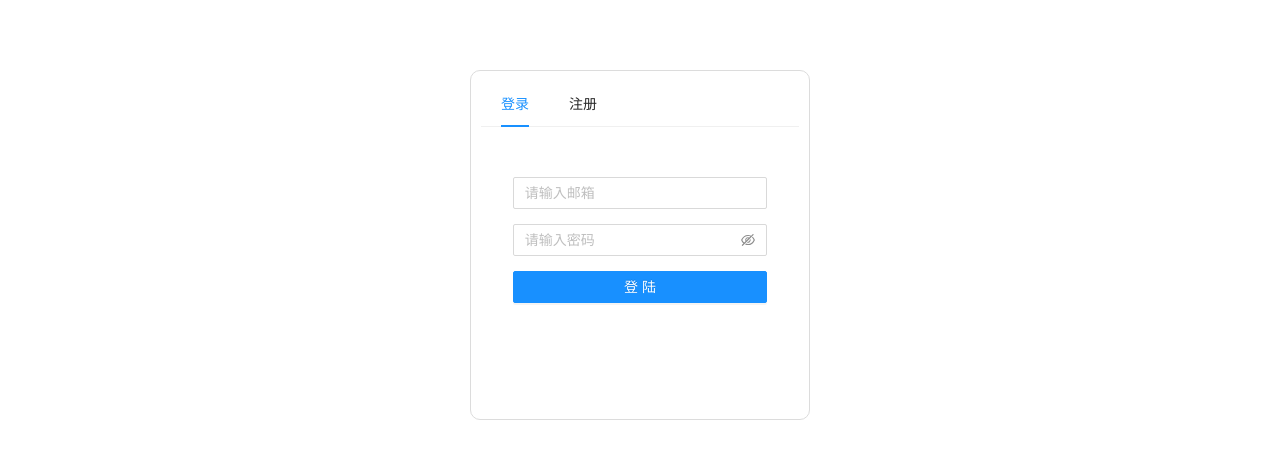
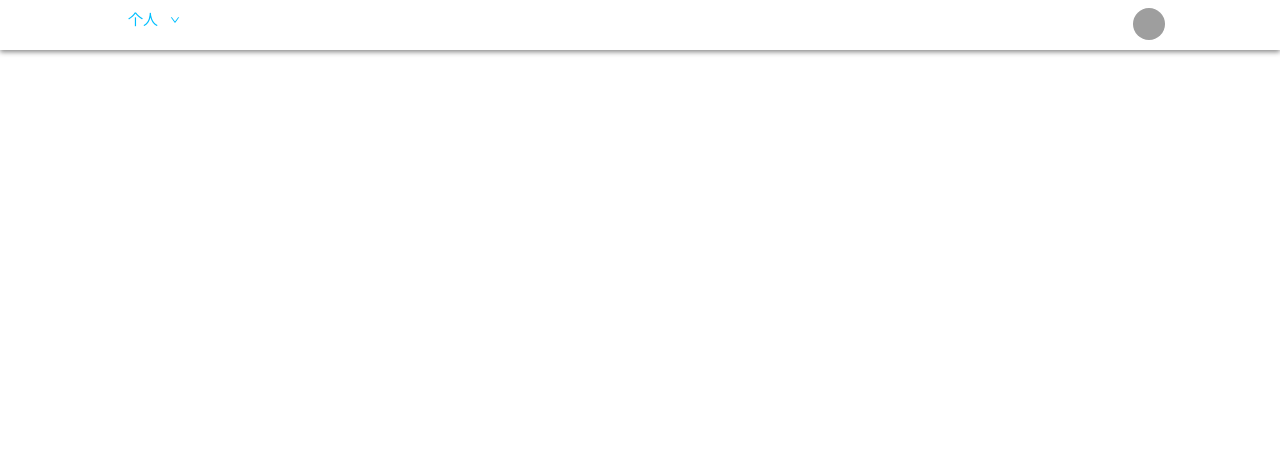
Before and after one commit to 1578536879/bookkeeping-web, a React (Create React App) app: page /#/home in a window 1280 px wide. Shown: the top 458 px of the page. Built offline with nearby package versions, Linux system fonts and the light colour scheme; grey boxes are pictures that could not be loaded.

Commit message:
主页导航栏、路由设置

```diff
--- a/package.json
+++ b/package.json
@@ -1,8 +1,9 @@
 {
   "name": "bookkeeping-web",
-  "version": "0.1.0",
+  "version": "0.0.1",
   "private": true,
   "dependencies": {
+    "@ant-design/icons": "^4.0.5",
     "@testing-library/jest-dom": "^4.2.4",
     "@testing-library/react": "^9.3.2",
     "@testing-library/user-event": "^7.1.2",
--- a/src/component/login/login.jsx
+++ b/src/component/login/login.jsx
@@ -14,20 +14,26 @@ export default class Login extends Component{
         this.login = this.login.bind(this)
     }
 
-    emailChange(e){
+    emailChange = (e) =>{
         this.setState({
             email: e.target.value
         })
     }
 
-    passwordChange(e){
+    passwordChange = (e) =>{
         this.setState({
             password: e.target.value
         })
     }
 
     login(){
-        console.log(this.state)
+        console.log(this.props)
+        this.props.history.push({
+            pathname: '/home',
+            query: {
+                data: '123124'
+            }
+        })
     }
 
     render(){
--- a/src/index.js
+++ b/src/index.js
@@ -1,17 +1,19 @@
 import React from 'react';
 import ReactDOM from 'react-dom';
 import './index.css';
-import App from './pages/App/App';
-import * as serviceWorker from './serviceWorker';
+// import App from './pages/App/App';
+// import * as serviceWorker from './serviceWorker';
+import Router from './router'
 
 ReactDOM.render(
   // <React.StrictMode>
-    <App />,
+    // <App />,
   // </React.StrictMode>,
+  <Router/>,
   document.getElementById('root')
 );
 
 // If you want your app to work offline and load faster, you can change
 // unregister() to register() below. Note this comes with some pitfalls.
 // Learn more about service workers: https://bit.ly/CRA-PWA
-serviceWorker.unregister();
+// serviceWorker.unregister();
--- /dev/null
+++ b/src/pages/home/home.css
@@ -0,0 +1,39 @@
+page{
+    background-color: F5F5F5;
+}
+
+.header{
+    background-color: white;
+    box-shadow: 0px 2px 5px #888888;
+    height: 50px;
+    line-height: 40px;
+    padding-left: 10%;
+}
+
+.groups-col{
+    font-size: 15px;
+    color: deepskyblue;
+}
+
+.groups-col span{
+    cursor: pointer;
+}
+
+.avater-col{
+    padding-top: 8px;
+    padding-right: 10%;
+}
+
+.avater{
+    float: right;
+    width: 40px;
+    cursor: pointer;
+}
+
+.menu{
+    min-width: 100px;
+}
+
+.choose{
+    cursor: pointer;
+}
--- /dev/null
+++ b/src/pages/home/home.jsx
@@ -0,0 +1,83 @@
+import React, {Component} from 'react'
+import './home.css'
+import {Menu, Dropdown, Row, Col, Avatar,Popover} from 'antd'
+import {DownOutlined } from '@ant-design/icons'
+
+class Home extends Component{
+    constructor(props){
+        super(props)
+        // eslint-disable-next-line no-this-before-super
+        this.state = {
+            userID: '12321342342314',
+            groups: '',
+            onShow: '个人',
+            visible: false,
+            content: ''
+        }
+    }
+
+    componentDidMount(){
+        console.log(1232)
+        let data = ['个人', 'test', 'test1'];
+        // eslint-disable-next-line react/no-direct-mutation-state
+        let buffer = []
+        data.forEach(ele=>{
+            // eslint-disable-next-line react/react-in-jsx-scope
+            buffer.push(<Menu.Item key={ele}>{ele}</Menu.Item>)
+            console.log(buffer)
+        })
+        this.setState({
+            groups: (<Menu onClick={this.handleMenuClick} className='menu'>
+                        {buffer}
+                    </Menu>),
+            content: (
+                <div>
+                    <p className='choose'>修改密码</p>
+                    <p className='choose'>退出登录</p>
+                </div>
+            )
+        })
+    }
+
+    handleMenuClick(e){
+        console.log(e)
+        this.setState({
+            onShow: e.key
+        })
+    }
+
+    hide = () => {
+        this.setState({
+          visible: false,
+        });
+    }
+
+    handleVisibleChange = visible => {
+        this.setState({ visible });
+    }
+
+    render(){
+        console.log(this.state.groups)
+        return (
+            <div>
+                <Row className='header'>
+                    <Col span={12} className='groups-col'>
+                        <Dropdown overlay={this.state.groups} trigger={['click']}>
+                            <span>{this.state.onShow}&nbsp;&nbsp;&nbsp;<DownOutlined className='group-col'/></span>
+                        </Dropdown>
+                    </Col>
+                    <Col span={12} className='avater-col'>
+                        <Popover content={<a onClick={this.hide}>Close</a>} trigger="click" visible={this.state.visible} onVisibleChange={this.handleVisibleChange} content={this.state.content}>
+                            <Avatar className='avater' src="https://zos.alipayobjects.com/rmsportal/ODTLcjxAfvqbxHnVXCYX.png">U</Avatar>
+                        </Popover>
+                    </Col>
+                </Row>
+                <Row>
+
+                </Row>
+            </div>
+        )
+    }
+}
+
+export default Home
--- /dev/null
+++ b/src/router.js
@@ -0,0 +1,16 @@
+import React from 'react'
+import {HashRouter, Route, Switch} from 'react-router-dom';
+import home from './pages/home/home'
+import app from './pages/App/App'
+
+const router = () =>(
+    // eslint-disable-next-line no-unused-expressions
+    <HashRouter>
+        <Switch>
+            <Route exact path='/home' component={home}></Route>
+            <Route exact path='/' component={app}></Route>
+        </Switch>
+    </HashRouter>
+)
+
+export default router
```
